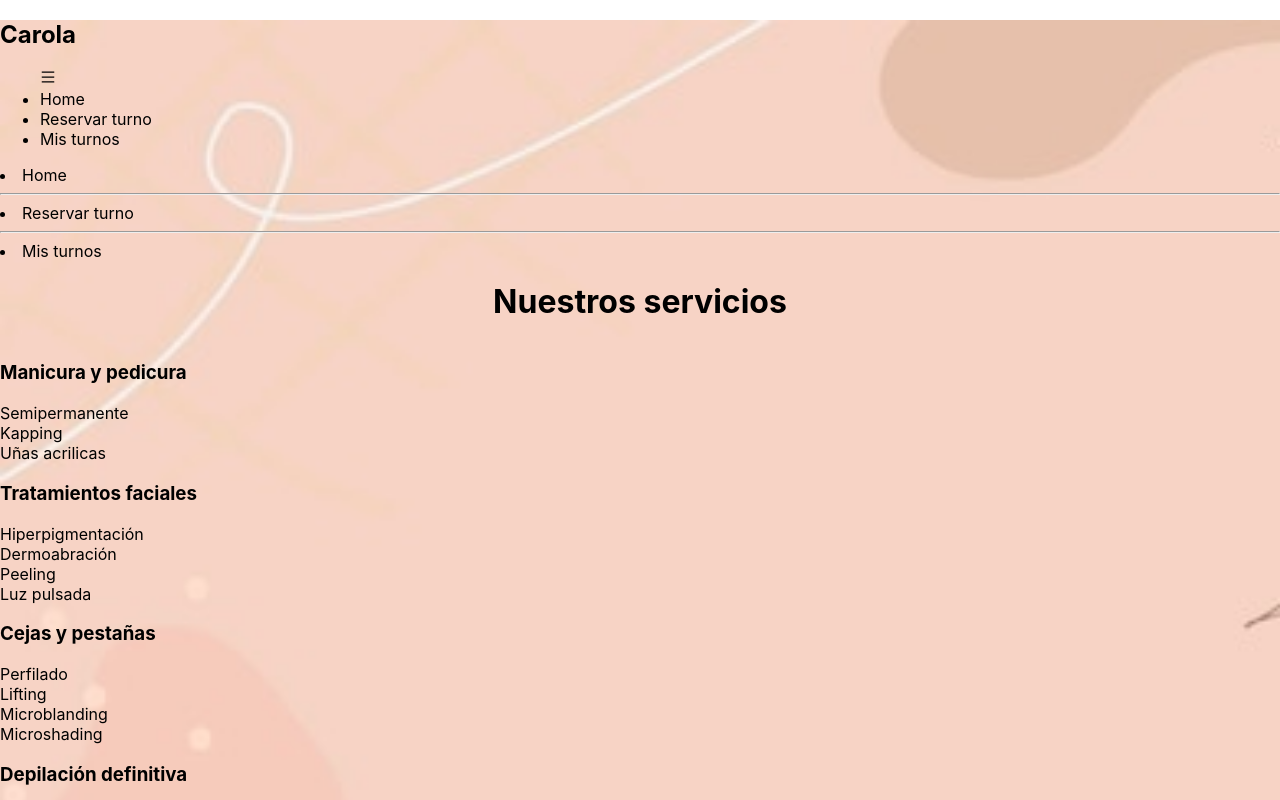
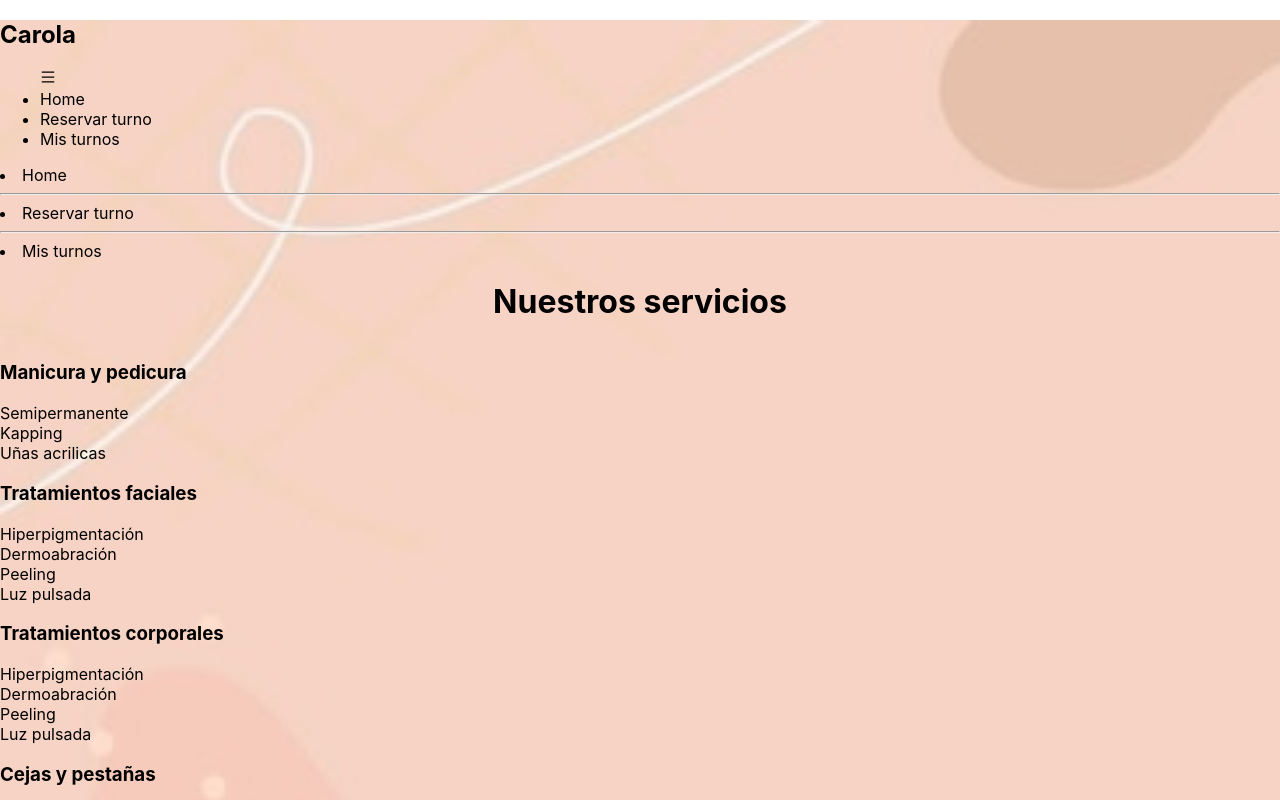
Before and after one commit to No-Country/C7-25, a React (Create React App) app in the folder frontend/: page /home in a window 1280 px wide. Shown: the top 800 px of the page. Built offline with nearby package versions, Linux system fonts and the light colour scheme.

Commit message:
version 0.1.7 front

```diff
--- a/frontend/src/App.js
+++ b/frontend/src/App.js
@@ -8,7 +8,7 @@ import Home from './components/Home';
 import LogIn from './components/LogIn';
 import BookAppointment from './components/BookAppointment';
 import MyAppointments from './components/MyAppointments';
-import LogOut from './components/LogOut'
+import LogOut from './components/LogOut';
 
 document.body.classList.add('darkPalette');
 console.log('App se esta renderizando');
--- a/frontend/src/components/Home.js
+++ b/frontend/src/components/Home.js
@@ -16,6 +16,15 @@ export default function Home() {
       },
       {
         category:'Tratamientos faciales',
+        listServices:[
+          'Hiperpigmentación',
+          'Dermoabración',
+          'Peeling',
+          'Luz pulsada'
+        ]
+      },
+      {
+        category:'Tratamientos corporales',
         listServices:[
           'Hiperpigmentación',
           'Dermoabración',
```
